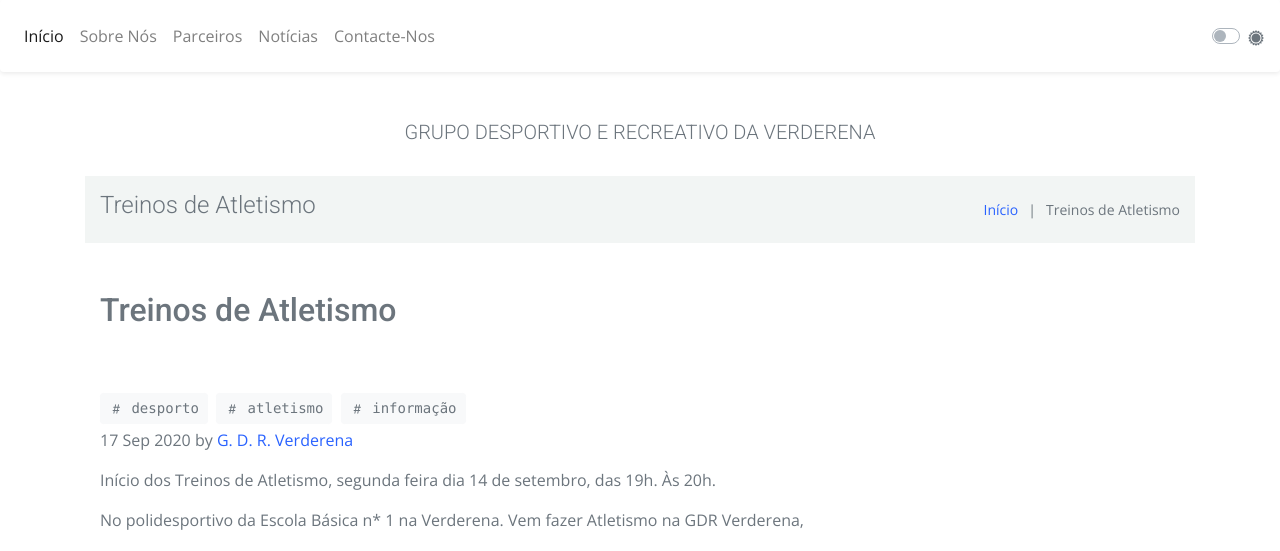
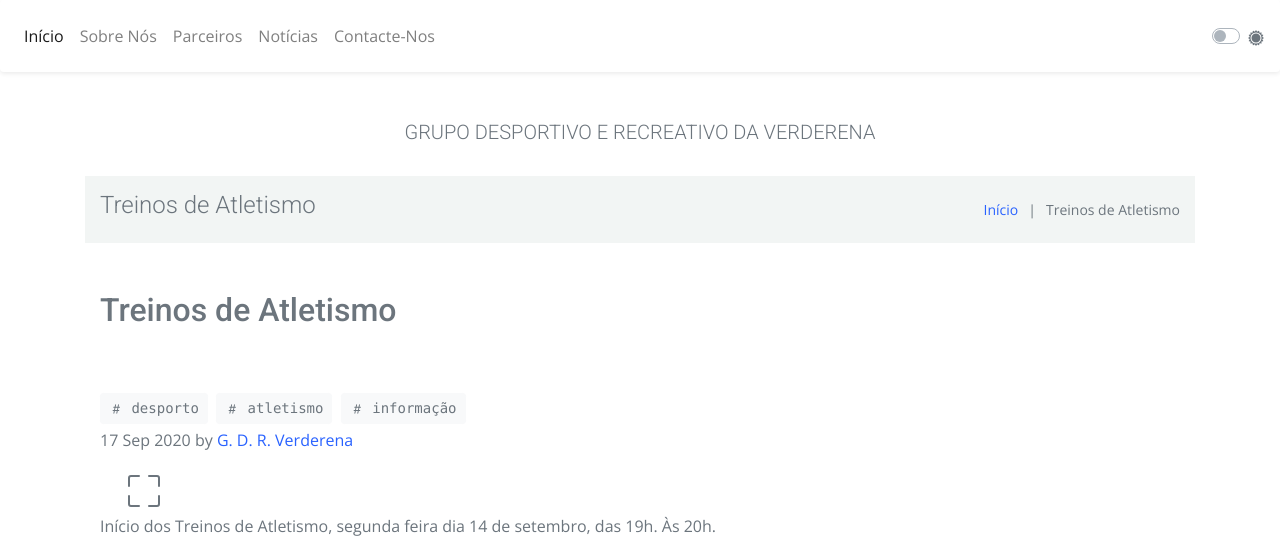
Before and after one commit to GDR-Verderena/gdr-verderena.github.io, a Jekyll site: the page built from _posts/2020-09-17-post1.md, in a window 1280 px wide. Shown: the top 551 px of the page. Built offline with Jekyll 4.4.1, drawn with Linux system fonts in a browser that asks for light colours; nearby versions of some CDN libraries; library files that are not in the unit come from our copies.

Commit message:
Update post.html

```diff
--- a/_layouts/post.html
+++ b/_layouts/post.html
@@ -21,6 +21,11 @@ layout: default
   width: 50%;
 
 
+      }
+
+      #fullScreenButton{
+
+  box-shadow:none;
 }
 
 
@@ -64,7 +69,6 @@ layout: default
   </div>
 </section><!-- End Breadcrumbs Section -->
 
-
 <div class="container text-muted">
   <br><br>
   <div class="blog-post">
@@ -75,29 +79,39 @@ layout: default
 
       {% for tag in page.tags %}
       {% capture tag_name %}{{ tag }}{% endcapture %}
-    <a href="/tag/{{ tag_name }}"><code class="noselect  btn btn-light btn-sm mb-1 text-small mt-2 font-weight-light text-secondary"><nobr>
+      <a href="/tag/{{ tag_name }}"><code class="noselect  btn btn-light btn-sm mb-1 text-small mt-2 font-weight-light text-secondary">
+          <nobr>
             <svg width="1em" height="1em" viewBox="0 0 16 16" class="bi bi-hash" fill="currentColor" xmlns="http://www.w3.org/2000/svg">
-            <path d="M8.39 12.648a1.32 1.32 0 0 0-.015.18c0 .305.21.508.5.508.266 0 .492-.172.555-.477l.554-2.703h1.204c.421 0 .617-.234.617-.547 0-.312-.188-.53-.617-.53h-.985l.516-2.524h1.265c.43 0 .618-.227.618-.547 0-.313-.188-.524-.618-.524h-1.046l.476-2.304a1.06 1.06 0 0 0 .016-.164.51.51 0 0 0-.516-.516.54.54 0 0 0-.539.43l-.523 2.554H7.617l.477-2.304c.008-.04.015-.118.015-.164a.512.512 0 0 0-.523-.516.539.539 0 0 0-.531.43L6.53 5.484H5.414c-.43 0-.617.22-.617.532 0 .312.187.539.617.539h.906l-.515 2.523H4.609c-.421 0-.609.219-.609.531 0 .313.188.547.61.547h.976l-.516 2.492c-.008.04-.015.125-.015.18 0 .305.21.508.5.508.265 0 .492-.172.554-.477l.555-2.703h2.242l-.515 2.492zm-1-6.109h2.266l-.515 2.563H6.859l.532-2.563z"/>
+              <path d="M8.39 12.648a1.32 1.32 0 0 0-.015.18c0 .305.21.508.5.508.266 0 .492-.172.555-.477l.554-2.703h1.204c.421 0 .617-.234.617-.547 0-.312-.188-.53-.617-.53h-.985l.516-2.524h1.265c.43 0 .618-.227.618-.547 0-.313-.188-.524-.618-.524h-1.046l.476-2.304a1.06 1.06 0 0 0 .016-.164.51.51 0 0 0-.516-.516.54.54 0 0 0-.539.43l-.523 2.554H7.617l.477-2.304c.008-.04.015-.118.015-.164a.512.512 0 0 0-.523-.516.539.539 0 0 0-.531.43L6.53 5.484H5.414c-.43 0-.617.22-.617.532 0 .312.187.539.617.539h.906l-.515 2.523H4.609c-.421 0-.609.219-.609.531 0 .313.188.547.61.547h.976l-.516 2.492c-.008.04-.015.125-.015.18 0 .305.21.508.5.508.265 0 .492-.172.554-.477l.555-2.703h2.242l-.515 2.492zm-1-6.109h2.266l-.515 2.563H6.859l.532-2.563z" />
             </svg>
-          {{ tag_name }}</nobr></code>&nbsp;</a>
+            {{ tag_name }}</nobr>
+        </code>&nbsp;</a>
       {% endfor %}
 
     </span>
 
     <p class="blog-post-meta meta">{{ page.date | date_to_string }} by <a class"link" href="#">G. D. R. Verderena</a></p>
 
+    <div class="col text-left">
+      <button type="button" class=" font-weight-bold text-muted btn btn-link" id="fullScreenButton">
+
+        <svg id="enterFullScreen" width="2em" height="2em" viewBox="0 0 16 16" class="bi bi-fullscreen" fill="currentColor" xmlns="http://www.w3.org/2000/svg">
+          <path fill-rule="evenodd" d="M1.5 1a.5.5 0 0 0-.5.5v4a.5.5 0 0 1-1 0v-4A1.5 1.5 0 0 1 1.5 0h4a.5.5 0 0 1 0 1h-4zM10 .5a.5.5 0 0 1 .5-.5h4A1.5 1.5 0 0 1 16 1.5v4a.5.5 0 0 1-1 0v-4a.5.5 0 0 0-.5-.5h-4a.5.5 0 0 1-.5-.5zM.5 10a.5.5 0 0 1 .5.5v4a.5.5 0 0 0 .5.5h4a.5.5 0 0 1 0 1h-4A1.5 1.5 0 0 1 0 14.5v-4a.5.5 0 0 1 .5-.5zm15 0a.5.5 0 0 1 .5.5v4a1.5 1.5 0 0 1-1.5 1.5h-4a.5.5 0 0 1 0-1h4a.5.5 0 0 0 .5-.5v-4a.5.5 0 0 1 .5-.5z" />
+        </svg>
+
+        <svg id="leaveFullScreen" style="display:none;" width="2em" height="2em" viewBox="0 0 16 16" class="bi bi-fullscreen-exit" fill="currentColor" xmlns="http://www.w3.org/2000/svg">
+          <path fill-rule="evenodd" d="M5.5 0a.5.5 0 0 1 .5.5v4A1.5 1.5 0 0 1 4.5 6h-4a.5.5 0 0 1 0-1h4a.5.5 0 0 0 .5-.5v-4a.5.5 0 0 1 .5-.5zm5 0a.5.5 0 0 1 .5.5v4a.5.5 0 0 0 .5.5h4a.5.5 0 0 1 0 1h-4A1.5 1.5 0 0 1 10 4.5v-4a.5.5 0 0 1 .5-.5zM0 10.5a.5.5 0 0 1 .5-.5h4A1.5 1.5 0 0 1 6 11.5v4a.5.5 0 0 1-1 0v-4a.5.5 0 0 0-.5-.5h-4a.5.5 0 0 1-.5-.5zm10 1a1.5 1.5 0 0 1 1.5-1.5h4a.5.5 0 0 1 0 1h-4a.5.5 0 0 0-.5.5v4a.5.5 0 0 1-1 0v-4z" />
+        </svg>
+
+      </button>
+    </div>
+
     {{ content }}
   </div>
-
-
-
-
-
 
   {% assign sorted_tags = page.tags | sort %}
   {% for tag in sorted_tags %}
   <span class="tag"><i>{{ tag }}</i></span>
   {% endfor %}
 
-
 </div>
```
Lines whose indentation alone changed are shown as unchanged.
